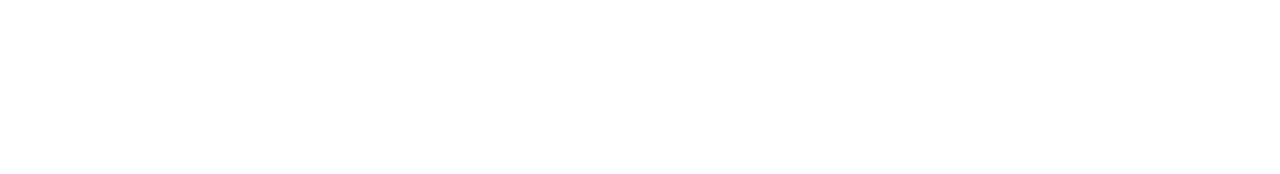
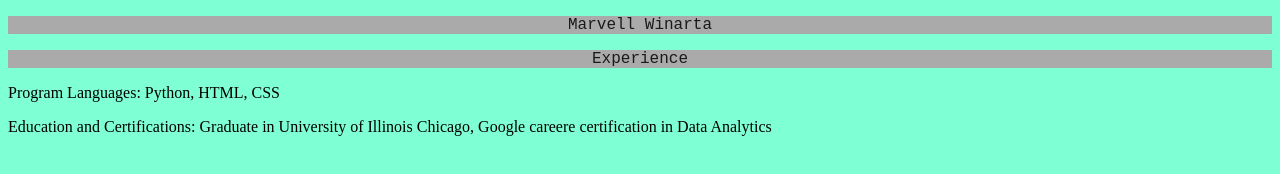
Before and after one commit to Marvell2963/My_Resume_Project, a plain HTML site: page myresume.html in a window 1280 px wide. Drawn offline with Linux system fonts and the light colour scheme.

Commit message:
first update

```diff
--- a/myresume.html
+++ b/myresume.html
@@ -6,10 +6,30 @@
     <meta http-equiv="X-UA-Compatible" content="IE=edge">
     <meta name="viewport" content="width=device-width, initial-scale=1.0">
     <title>My Resume</title>
+
+    <style>
+        #name {
+            font-family: 'Courier New', Courier, monospace;
+            background-color: rgb(170, 170, 170);
+            color: rgb(26, 26, 26);
+            text-align: center;
+        }
+
+        #Experience {
+            font-family: 'Courier New', Courier, monospace;
+            background-color: rgb(170, 170, 170);
+            color: rgb(26, 26, 26);
+            text-align: center;
+        }
+    </style>
 </head>
 
-<body>
-
+<body style="background-color: aquamarine;">
+    <p id="name">Marvell Winarta</p>
+    <p id="Experience">Experience</p>
+    <p> Program Languages: Python, HTML, CSS</p>
+    <p> Education and Certifications: Graduate in University of Illinois Chicago, Google careere certification in Data
+        Analytics </p>
 </body>
 
 </html>
```
Also changed, not shown: 2 other files.
